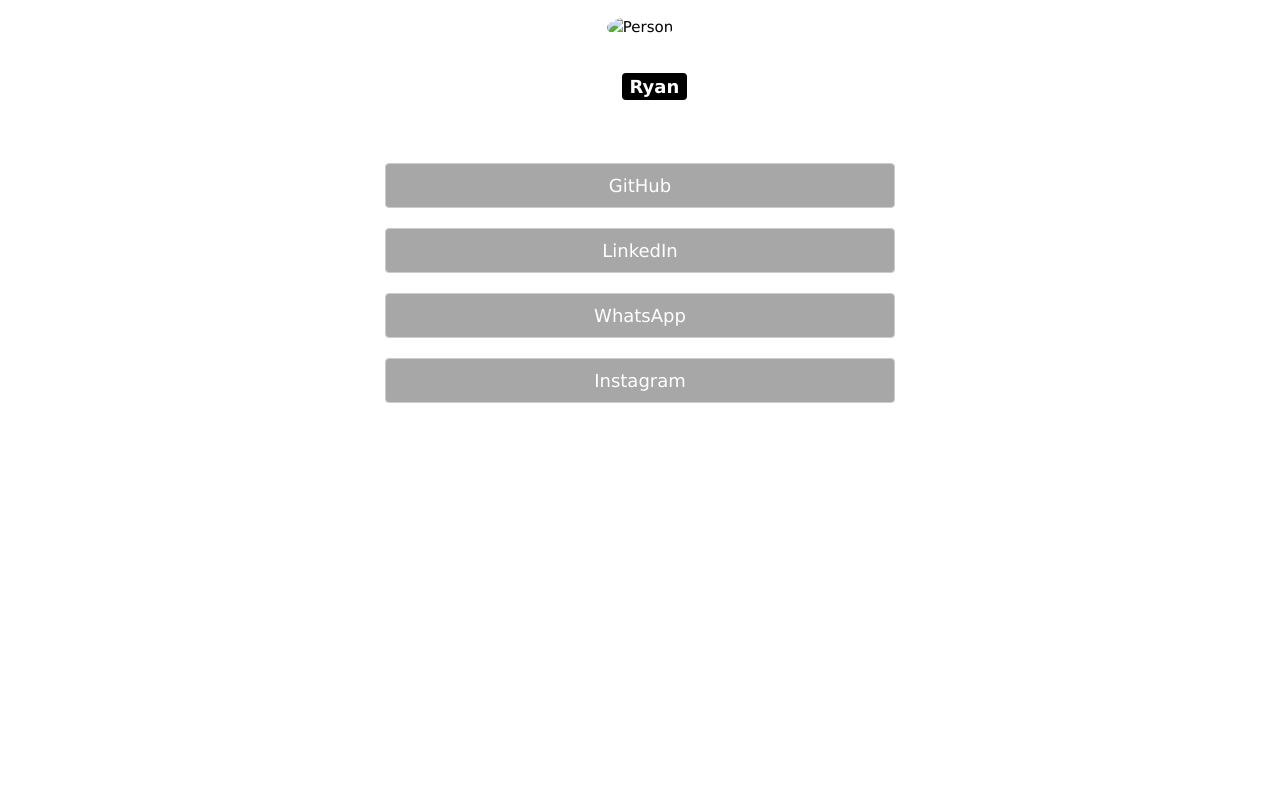
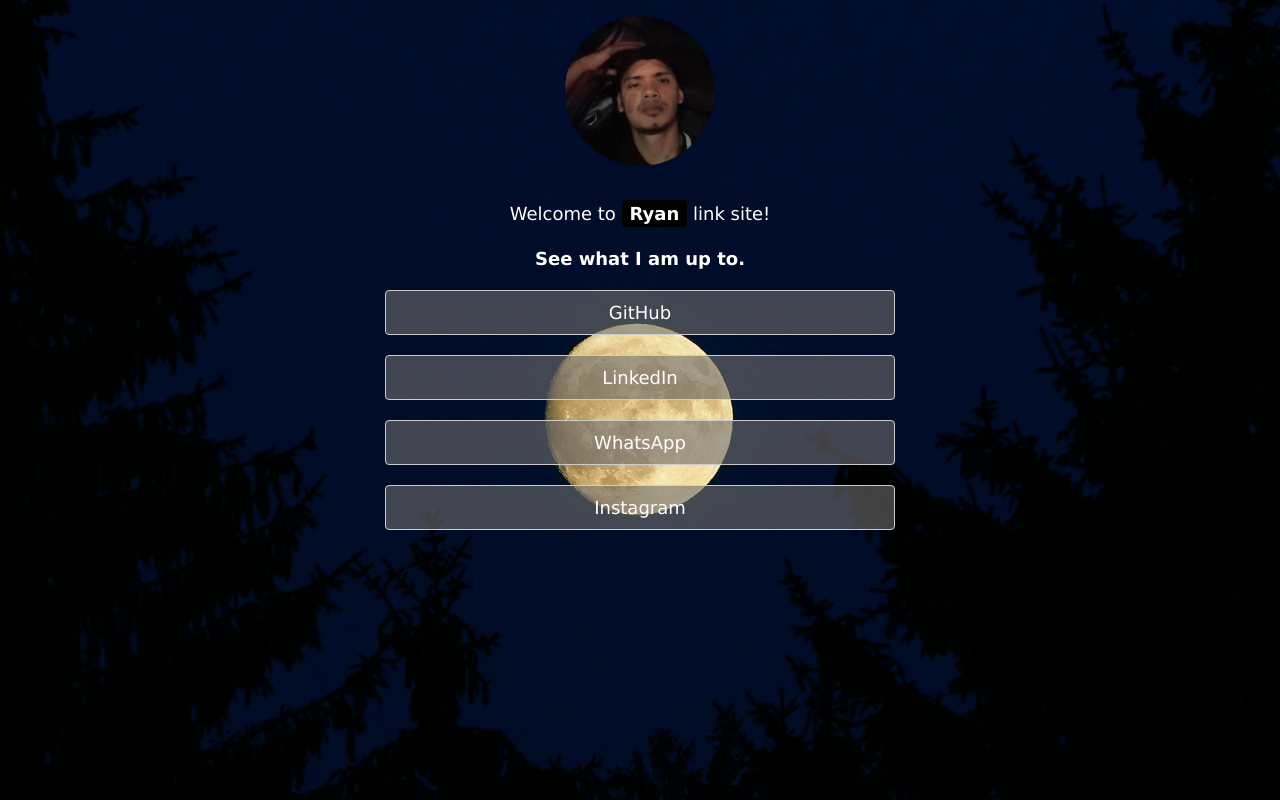
Before and after one commit to RLuk97/MyLinks, a plain HTML site: page index.html in a window 1280 px wide. Drawn offline with nearby package versions, Linux system fonts and the light colour scheme; the site is published under a folder, as on GitHub Pages, so addresses that start at the root find nothing.

Commit message:
first commit

```diff
--- a/index.html
+++ b/index.html
@@ -3,7 +3,7 @@
   <head>
     <meta charset="utf-8" />
     <meta name="viewport" content="width=device-width, initial-scale=1" />
-    <link rel="shortcut icon" type="imagex/png" href="/img/Logo.jpg">
+    <link rel="shortcut icon" type="imagex/png" href="Logo.jpg">
     <link rel="stylesheet" href="https://www.w3schools.com/w3css/4/w3.css" />
     <link rel="stylesheet" href="style.css">
     <title>Ryan WebLinks</title>
@@ -16,7 +16,7 @@
 
       <div class="image-container">
 
-        <img src="/img/eu.jpg" class="w3-margin" alt="Person" max-width="100%" height="150px" style="border-radius: 50%"/> <!--Imagem de perfil-->
+        <img src="eu.jpg" class="w3-margin" alt="Person" max-width="100%" height="150px" style="border-radius: 50%"/> <!--Imagem de perfil-->
 
         <div class="w3-text-white">
             <p class="w3-text-white w3-large">Welcome to <span class="w3-tag w3-large w3-round w3-black w3-text-white"><strong>Ryan</strong></span> link site!</p>
--- a/style.css
+++ b/style.css
@@ -1,5 +1,5 @@
 body {
-    background-image: url(/img/fundo.jpg); /* Imagem de fundo*/
+    background-image: url(fundo.jpg); /* Imagem de fundo*/
     background-repeat: no-repeat;
     background-position: center;
     background-size: cover;
```
Also changed, not shown: Logo.jpg (renamed from img/Logo.jpg), eu.jpg (renamed from img/eu.jpg), fundo.jpg (renamed from img/fundo.jpg).
